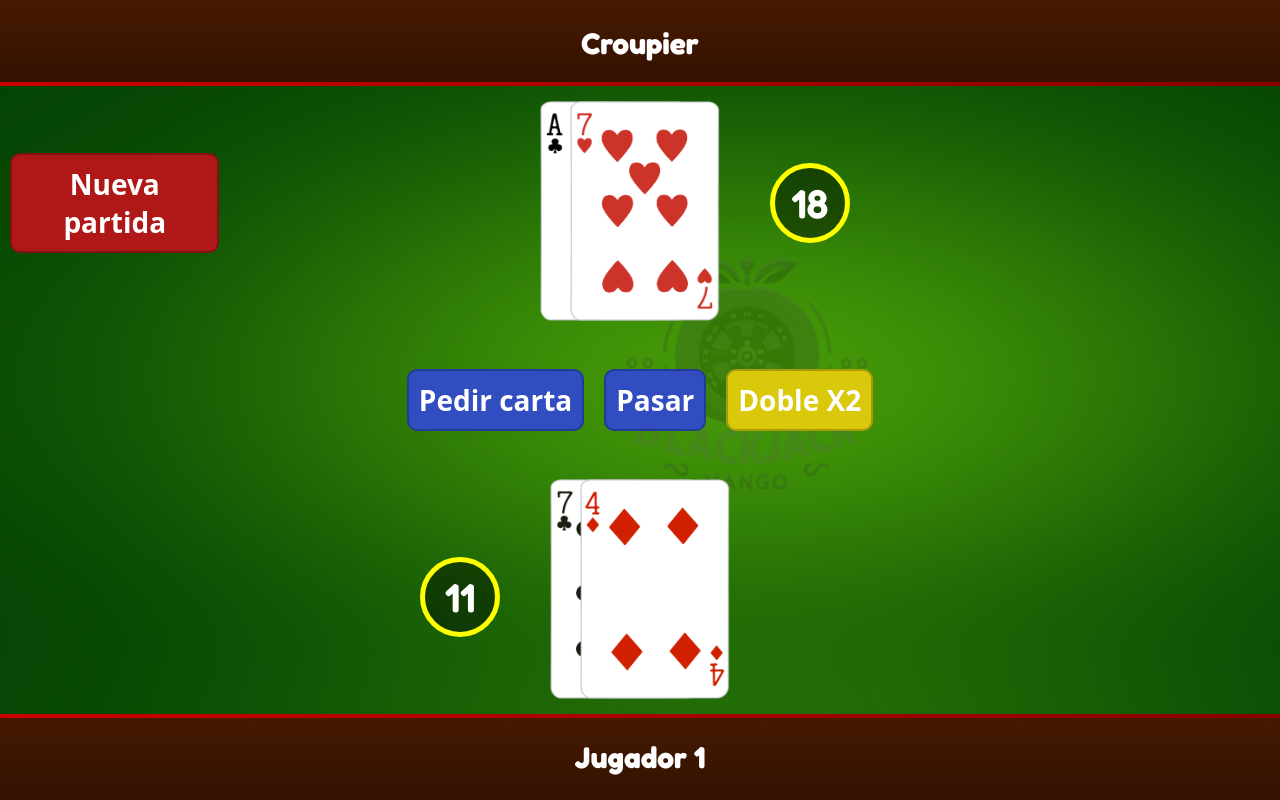
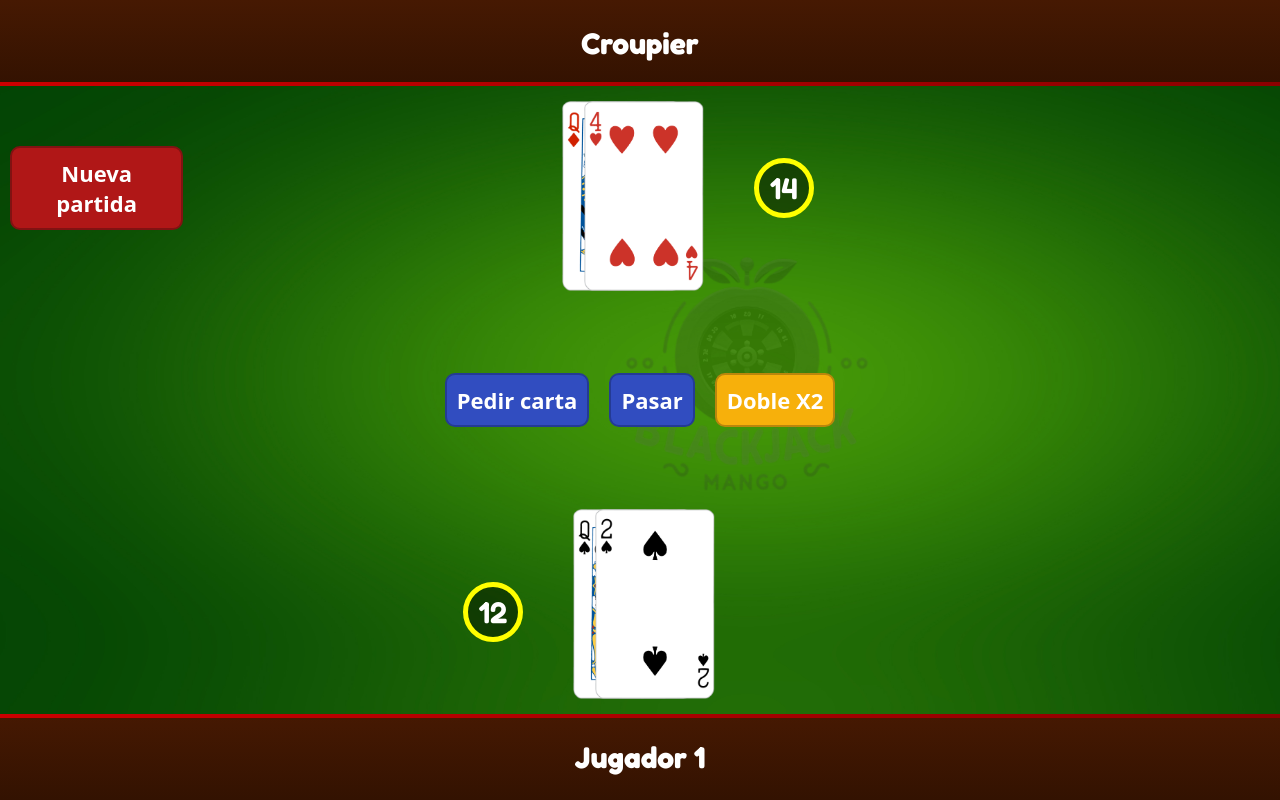
Before and after one commit to MangowDev/Blackjack-Mango, a plain HTML site: page index.html in a window 1280 px wide. Both pictures are taken after a click on the button "Nueva partida". Drawn offline with nearby package versions, Linux system fonts and the light colour scheme.

Commit message:
Added objects

```diff
--- /dev/null
+++ b/javascript/class/baraja.js
@@ -0,0 +1,38 @@
+class Baraja {
+    constructor() {
+      this.cartas = this.crearBaraja();
+    }
+
+    crearBaraja() {
+      let baraja = [];
+      const tipoCarta = ["C", "D", "P", "T"];
+      const especiales = ["A", "K", "Q", "J"];
+
+      for (let i = 2; i <= 10; i++) {
+        for (let tipo of tipoCarta) {
+          baraja.push(`${i}${tipo}`);
+        }
+      }
+
+      for (let tipo of tipoCarta) {
+        for (let esp of especiales) {
+          baraja.push(`${esp}${tipo}`);
+        }
+      }
+
+      return _.shuffle(baraja); // Usamos lodash para mezclar
+    }
+
+    pedirCarta() {
+      if (this.cartas.length === 0) {
+        throw "No hay más cartas en la baraja";
+      }
+      return this.cartas.pop();
+    }
+
+    reiniciarBaraja() {
+      this.cartas = this.crearBaraja();
+    }
+  }
+
+  export default Baraja;
--- /dev/null
+++ b/javascript/class/croupier.js
@@ -0,0 +1,53 @@
+class Croupier {
+    constructor() {
+      this.cartas = [];
+      this.puntos = 0;
+      this.cartaOculta = null;
+    }
+
+    agregarCarta(carta) {
+      this.cartas.push(carta);
+      this.puntos += this.calcularPuntos(carta);
+    }
+
+    agregarCartaOculta(carta) {
+      this.cartaOculta = carta;
+      this.cartas.push("Oculta"); // Añade un marcador de carta oculta
+      this.puntos += this.calcularPuntos(carta);
+    }
+
+    revelarCartaOculta() {
+      if (this.cartaOculta) {
+        this.cartas[0] = this.cartaOculta; // Reemplaza la 'Oculta' por la carta real
+        this.cartaOculta = null;
+      }
+    }
+
+    calcularPuntos(carta) {
+      let valor = carta.substring(0, carta.length - 1);
+      return isNaN(valor) ? (valor === "A" ? 11 : 10) : parseInt(valor);
+    }
+
+    jugarTurno(puntosJugador, baraja) {
+      while (this.puntos < 17 && this.puntos <= puntosJugador && puntosJugador <= 21) {
+        this.agregarCarta(baraja.pedirCarta());
+      }
+      return this.puntos;
+    }
+
+    reiniciarCartas() {
+      this.cartas = [];
+      this.puntos = 0;
+      this.cartaOculta = null;
+    }
+
+    obtenerPuntos() {
+      return this.puntos;
+    }
+
+    mostrarCartas() {
+      return this.cartas;
+    }
+  }
+
+  export default Croupier;
--- /dev/null
+++ b/javascript/class/jugador.js
@@ -0,0 +1,33 @@
+class Jugador {
+    constructor(nombre) {
+      this.nombre = nombre;
+      this.cartas = [];
+      this.puntos = 0;
+    }
+
+    agregarCarta(carta) {
+      this.cartas.push(carta);
+      this.puntos += this.calcularPuntos(carta);
+    }
+
+    calcularPuntos(carta) {
+      let valor = carta.substring(0, carta.length - 1);
+      return isNaN(valor) ? (valor === "A" ? 11 : 10) : parseInt(valor);
+    }
+
+    reiniciarCartas() {
+      this.cartas = [];
+      this.puntos = 0;
+    }
+
+    obtenerPuntos() {
+      return this.puntos;
+    }
+
+    mostrarCartas() {
+      return this.cartas;
+    }
+  }
+
+
+  export default Jugador;
--- a/javascript/game.js
+++ b/javascript/game.js
@@ -1,10 +1,13 @@
-// Definicion de variables globales
-let baraja = [];
-let tipoCarta = ["C", "D", "P", "T"];
-let especiales = ["A", "K", "Q", "J"];
-let puntosJugador = 0;
-let puntosCroupier = 0;
+import Baraja from "./class/baraja.js";
+import Jugador from "./class/jugador.js";
+import Croupier from "./class/croupier.js";
 
+// Inicialización de objetos globales
+let baraja = new Baraja();
+let jugador = new Jugador("Jugador 1");
+let croupier = new Croupier();
+
+// Referencias a elementos del DOM
 const botonPedir = document.querySelector("#btnPedir");
 const botonPasar = document.querySelector("#btnPasar");
 const botonNuevo = document.querySelector("#btnNuevo");
@@ -24,52 +27,34 @@ perdedor.style.color = "red";
 
 const empate1 = document.createElement("h2");
 empate1.textContent = "Empate";
-empate1.style.color = "darkblue";
-ganador.style.marginLeft = "10px";
-ganador.style.marginRight = "10px";
-
+empate1.style.color = "#314DC0";
 const empate2 = document.createElement("h2");
 empate2.textContent = "Empate";
-empate2.style.color = "darkblue";
-ganador.style.marginRight = "10px";
-ganador.style.marginLeft = "10px";
+empate2.style.color = "#314DC0";
 
 // Crear baraja para comenzar a repartir cartas
-
 const crearBaraja = () => {
-  for (let i = 2; i <= 10; i++) {
-    for (let tipo of tipoCarta) {
-      baraja.push(i + tipo);
-    }
-  }
-
-  for (let tipo of tipoCarta) {
-    for (let esp of especiales) {
-      baraja.push(esp + tipo);
-    }
-  }
-
-  baraja = _.shuffle(baraja);
-  return baraja;
+  baraja.crearBaraja();
+  baraja.baraja = _.shuffle(baraja.baraja);
 };
 
-// Pedir una carta y retirar de la baraja
-const pedirCarta = () => {
-  const carta = baraja.pop();
-  if (baraja.length === 0) {
-    throw "No hay cartas";
+// Inicializa el juego
+const inicializarJuego = () => {
+  crearBaraja();
+  for (let i = 0; i < 2; i++) {
+    pedirCartaJugador();
+    pedirCartaCroupier();
   }
-
-  return carta;
+  actualizarMarcador();
 };
 
-// Calculamos el valor de la carta
-const valorCarta = (carta) => {
-  let puntos = carta.substring(0, carta.length - 1);
-  let valor = isNaN(puntos) ? (puntos === "A" ? 11 : 10) : puntos * 1;
-  return valor;
+// Actualiza el marcador en el DOM
+const actualizarMarcador = () => {
+  marcador[0].innerHTML = croupier.obtenerPuntos();
+  marcador[1].innerHTML = jugador.obtenerPuntos();
 };
 
+// Funciones para el estilo de ganador
 const estiloGanadorJugador = () => {
   ganador.style.marginLeft = "10px";
   perdedor.style.marginRight = "10px";
@@ -88,65 +73,72 @@ const estiloGanadorCroupier = () => {
   divJugadorBarra.append(perdedor);
 };
 
+const estiloEmpate = () => {
+  empate1.style.marginRight = "10px";
+  empate2.style.marginLeft = "10px";
+  empate1.classList.add("resultado");
+  empate2.classList.add("resultado");
+  divCroupierBarra.insertAdjacentElement("afterbegin", empate1);
+  divJugadorBarra.append(empate2);
+};
+
+// Funciones de interacción del jugador
 const pedirCartaJugador = () => {
-  const carta = pedirCarta();
-  puntosJugador += valorCarta(carta);
-  marcador[1].innerHTML = puntosJugador;
+  const carta = baraja.pedirCarta();
+  jugador.agregarCarta(carta);
   const imgCarta = document.createElement("img");
   imgCarta.src = "assets/cartas/" + carta + ".png";
   imgCarta.classList.add("carta");
   divJugadorCarta.append(imgCarta);
+  actualizarMarcador();
+  evaluarEstadoJugador();
+};
+
+const evaluarEstadoJugador = () => {
+  if (jugador.obtenerPuntos() > 21) {
+    estiloGanadorCroupier();
+    botonPedir.disabled = true;
+    botonPasar.disabled = true;
+  } else if (jugador.obtenerPuntos() === 21) {
+    estiloGanadorJugador();
+    botonPedir.disabled = true;
+    botonPasar.disabled = true;
+    turnoCroupier();
+  }
 };
 
 const pedirCartaCroupier = () => {
-  const cartaB = pedirCarta();
-  puntosCroupier += valorCarta(cartaB);
-  marcador[0].innerHTML = puntosCroupier;
+  const carta = baraja.pedirCarta();
+  croupier.agregarCarta(carta);
   const imgCartaB = document.createElement("img");
-  imgCartaB.src = "assets/cartas/" + cartaB + ".png";
+  imgCartaB.src = "assets/cartas/" + carta + ".png";
   imgCartaB.classList.add("carta");
   divCroupierCarta.insertAdjacentElement("afterbegin", imgCartaB);
+  actualizarMarcador();
 };
 
-const pedirCartaCroupierPrimera = () => {
-  const cartaB = pedirCarta();
-  puntosCroupier += valorCarta(cartaB);
-  marcador[0].innerHTML = puntosCroupier;
-  const imgCartaB = document.createElement("img");
-  imgCartaB.src = "assets/cartas/reverso-rojo.png";
-  imgCartaB.classList.add("carta");
-  divCroupierCarta.insertAdjacentElement("afterbegin", imgCartaB);
-};
-
+// Funciones de botones
 botonPedir.addEventListener("click", () => {
   pedirCartaJugador();
-  if (puntosJugador > 21) {
-    estiloGanadorCroupier();
-    botonPedir.disabled = true;
-    botonPasar.disabled = true;
-  } else if (puntosJugador === 21) {
-    estiloGanadorJugador();
-    botonPedir.disabled = true;
-    botonPasar.disabled = true;
-    turnoCroupier(puntosJugador);
-  }
 });
 
 botonPasar.addEventListener("click", () => {
   botonPedir.disabled = true;
   botonPasar.disabled = true;
-  turnoCroupier(puntosJugador);
+  turnoCroupier();
 });
 
 botonNuevo.addEventListener("click", () => {
+  // Reiniciar la lógica del juego
+  jugador.reiniciarCartas();
+  croupier.reiniciarCartas();
+  baraja.reiniciarBaraja();
   botonPedir.disabled = false;
   botonPasar.disabled = false;
-  baraja = [];
-  crearBaraja();
-  puntosJugador = 0;
-  puntosCroupier = 0;
-  marcador[0].innerHTML = "0";
-  marcador[1].innerHTML = "0";
+
+  // Reiniciar puntos
+  jugador.puntos = 0;
+  croupier.puntos = 0;
 
   const imgsJugador = divJugadorCarta.querySelectorAll("img");
   imgsJugador.forEach((img) => img.remove());
@@ -160,19 +152,18 @@ botonNuevo.addEventListener("click", () => {
   const resultadoJugador = divJugadorBarra.querySelectorAll(".resultado");
   resultadoJugador.forEach((element) => element.remove());
 
-  cartaInicial();
+  marcador[0].innerHTML = croupier.obtenerPuntos();
+  marcador[1].innerHTML = jugador.obtenerPuntos();
+
+  inicializarJuego(); // Comenzar una nueva partida
 });
 
-const turnoCroupier = (puntosJugador) => {
+// Turno del croupier
+const turnoCroupier = () => {
   const pedirCartasCroupier = () => {
-    if (puntosCroupier < 17 || puntosCroupier < puntosJugador) {
-      if (puntosCroupier <= puntosJugador && puntosJugador <= 21) {
-        pedirCartaCroupier();
-
-        setTimeout(pedirCartasCroupier, 1000);
-      } else {
-        evaluarResultado();
-      }
+    if (croupier.obtenerPuntos() < 17) {
+      pedirCartaCroupier();
+      setTimeout(pedirCartasCroupier, 1000);
     } else {
       evaluarResultado();
     }
@@ -181,40 +172,18 @@ const turnoCroupier = (puntosJugador) => {
   pedirCartasCroupier();
 };
 
+// Evaluar el resultado del juego
 const evaluarResultado = () => {
-  if (puntosJugador > 21) {
+  if (jugador.obtenerPuntos() > 21) {
     estiloGanadorCroupier();
-  } else if (puntosCroupier === puntosJugador) {
-    if (puntosCroupier === 21 && puntosJugador === 21) {
-      console.log("repartimos ganancias");
-    } else {
-      empate1.classList.add("resultado");
-      empate2.classList.add("resultado");
-      divCroupierBarra.insertAdjacentElement("afterbegin", empate1);
-      divJugadorBarra.append(empate2);
-    }
-  } else if (puntosCroupier > puntosJugador && puntosCroupier <= 21) {
+  } else if (croupier.obtenerPuntos() > 21 || jugador.obtenerPuntos() > croupier.obtenerPuntos()) {
+    estiloGanadorJugador();
+  } else if (croupier.obtenerPuntos() === jugador.obtenerPuntos()) {
+    estiloEmpate();
+  } else {
     estiloGanadorCroupier();
-  } else if (puntosCroupier > 21) {
-    estiloGanadorJugador();
-  } else {
-    estiloGanadorJugador();
   }
 };
 
-
-const cartaInicial = () => {
-  for (let i = 0; i < 2; i++) {
-    pedirCartaJugador();
-    pedirCartaCroupier();
-  }
-
-  if (puntosCroupier === 21) {
-    estiloGanadorCroupier();
-  } else if (puntosJugador === 21) {
-    estiloGanadorJugador();
-  }
-};
-
-crearBaraja();
-cartaInicial();
+// Inicializa el juego
+inicializarJuego();
--- a/styles/style.css
+++ b/styles/style.css
@@ -76,31 +76,31 @@ body {
 }
 
 .croupier-cards-div {
-  min-height: 235px;
+  min-height: 200px;
   width: 100%;
   display: flex;
   justify-content: center;
 }
 
 .croupier-cards-div img{
-  width: 150px;
-  height: 220px;
-  margin-left: -120px;
+  width: 120px;
+  height: 190px;
+  margin-left: -98px;
   padding-top: 15px;
 }
 
 .player-cards-div {
-  min-height: 235px;
-  margin-right: 250px;
+  min-height: 200px;
+  margin-right: 200px;
   width: auto;
   display: flex;
   justify-content: center;
 }
 
 .player-cards-div img{
-  width: 150px;
-  height: 220px;
-  margin-right: -120px;
+  width: 120px;
+  height: 190px;
+  margin-right: -98px;
   padding-bottom: 15px;
 }
 
@@ -111,8 +111,8 @@ body {
   margin-top: auto;
   margin-bottom: auto;
   margin-left: 50px;
-  width: 70px;
-  height: 70px;
+  width: 50px;
+  height: 50px;
   border-radius: 50px;
   background-color: rgba(0, 0, 0, 0.4);
   border: 5px solid yellow;
@@ -125,8 +125,8 @@ body {
   margin-top: auto;
   margin-bottom: auto;
   margin-right: 50px;
-  width: 70px;
-  height: 70px;
+  width: 50px;
+  height: 50px;
   border-radius: 50px;
   background-color: rgba(0, 0, 0, 0.4);
   border: 5px solid yellow;
@@ -149,7 +149,7 @@ body {
   background-color: #314DC0;
   border: 2px solid #243b94;
   outline: none;
-  font-size: 28px;
+  font-size: 22px;
   width: auto;
 }
 
@@ -161,10 +161,10 @@ body {
   padding: 10px;
   margin: 0 10px;
   border-radius: 10px;
-  background-color: #dac90b;
-  border: 2px solid #a99c09;
+  background-color: #f7b00b;
+  border: 2px solid #ba860c;
   outline: none;
-  font-size: 28px;
+  font-size: 22px;
   width: auto;
 }
 .action-button-new-game{
@@ -178,13 +178,13 @@ body {
   border: 2px solid #811212;
   margin: auto 10px;
   outline: none;
-  font-size: 28px;
-  width: 250px;
+  font-size: 22px;
+  width: 200px;
 }
 
 .number-span {
   font-family: "Fredoka", sans-serif;
   font-weight: 600;
   color: white;
-  font-size: 40px;
+  font-size: 30px;
 }
```
Also changed, not shown: index.html (+2 -3 lines), javascript/oldgame.js (added, +219 -0 lines), 1 other file.
